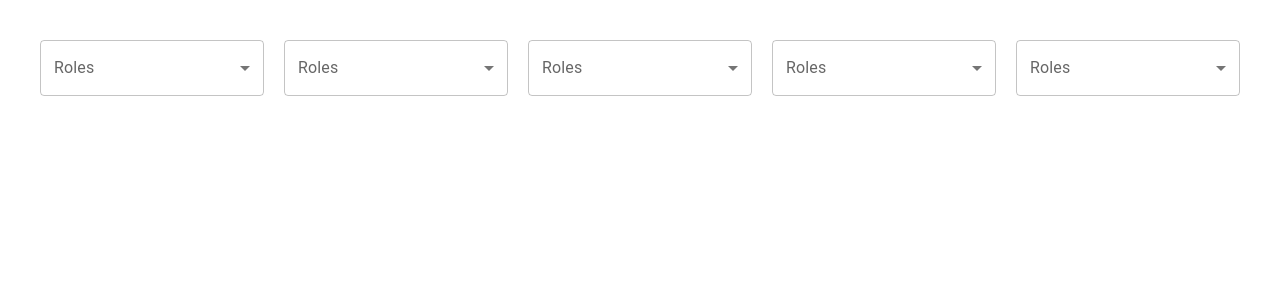
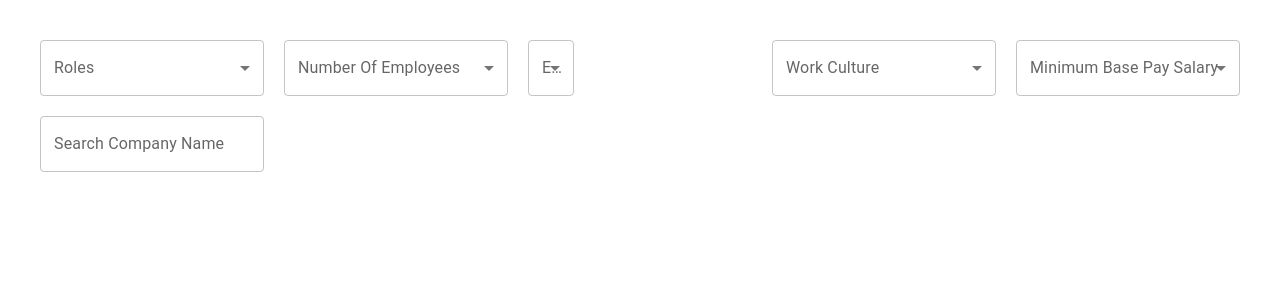
Before and after one commit to DarkM4tt/SkillSync, a React (Vite) app: page / in a window 1280 px wide. Shown: the top 300 px of the page. Built offline with nearby package versions, Linux system fonts and the light colour scheme.

Commit message:
Added constants folder(filter options) and designed inputs

```diff
--- a/src/App.jsx
+++ b/src/App.jsx
@@ -1,17 +1,20 @@
 import { useState } from "react";
+import {
+  experienceOptions,
+  minSalaryOptions,
+  noOfEmployeesOptions,
+  roleOptions,
+  workCultureOptions,
+} from "./constants/options";
 import MultiSelect from "./components/MultiSelect";
 import "./App.css";
-
-const roleOptions = [
-  "Frontend",
-  "Backend",
-  "Full Stack",
-  "IOS",
-  "Flutter",
-  "React Native",
-  "Android",
-  "Swift",
-];
+import {
+  FormControl,
+  InputLabel,
+  MenuItem,
+  Select,
+  TextField,
+} from "@mui/material";
 
 function App() {
   const [roles, setRoles] = useState([]);
@@ -43,30 +46,7 @@ function App() {
   return (
     <div className="container">
       <div className="inputs">
-        <MultiSelect
-          label="Roles"
-          options={roleOptions}
-          value={roles}
-          onChange={handleRoleChange}
-        />
-        <MultiSelect
-          label="Roles"
-          options={roleOptions}
-          value={roles}
-          onChange={handleRoleChange}
-        />
-        <MultiSelect
-          label="Roles"
-          options={roleOptions}
-          value={roles}
-          onChange={handleRoleChange}
-        />
-        <MultiSelect
-          label="Roles"
-          options={roleOptions}
-          value={roles}
-          onChange={handleRoleChange}
-        />
+        <div className="input-item">
           <MultiSelect
             label="Roles"
             options={roleOptions}
@@ -74,6 +54,58 @@ function App() {
             onChange={handleRoleChange}
           />
         </div>
+        <div className="input-item">
+          <MultiSelect
+            label="Number Of Employees"
+            options={noOfEmployeesOptions}
+            value={noOfEmployees}
+            onChange={handleEmployeeChange}
+          />
+        </div>
+        <div className="input-item">
+          <FormControl className="select">
+            <InputLabel id="demo-simple-select-label">Experience</InputLabel>
+            <Select
+              labelId="demo-simple-select-label"
+              id="demo-simple-select"
+              value={experience}
+              label="Experience"
+              onChange={handleExperienceChange}
+            >
+              {experienceOptions.map((val, idx) => (
+                <MenuItem value={val} key={idx}>
+                  {val}
+                </MenuItem>
+              ))}
+            </Select>
+          </FormControl>
+        </div>
+        <div className="input-item">
+          <MultiSelect
+            label="Work Culture"
+            options={workCultureOptions}
+            value={workCulture}
+            onChange={handleWorkCultureChange}
+          />
+        </div>
+        <div className="input-item">
+          <MultiSelect
+            label="Minimum Base Pay Salary"
+            options={minSalaryOptions}
+            value={minSalary}
+            onChange={handleMinSalaryChange}
+          />
+        </div>
+        <div className="input-item">
+          <TextField
+            id="outlined-basic"
+            label="Search Company Name"
+            variant="outlined"
+            value={companyName}
+            onChange={handleCompanyNameChange}
+          />
+        </div>
+      </div>
       <div className="jobs">{/* Jobs */}</div>
     </div>
   );
--- /dev/null
+++ b/src/constants/options.js
@@ -0,0 +1,35 @@
+export const roleOptions = [
+  "Frontend",
+  "Backend",
+  "Full Stack",
+  "IOS",
+  "Flutter",
+  "React Native",
+  "Android",
+  "Swift",
+];
+
+export const noOfEmployeesOptions = [
+  "1-10",
+  "11-20",
+  "21-50",
+  "51-100",
+  "101-200",
+  "201-500",
+  "500+",
+];
+
+export const experienceOptions = [1, 2, 3, 4, 5, 6, 7, 8, 9, 10];
+
+export const workCultureOptions = ["Hybrid", "Remote", "In-office"];
+
+export const minSalaryOptions = [
+  "0 L",
+  "10 L",
+  "20 L",
+  "30 L",
+  "40 L",
+  "50 L",
+  "60 L",
+  "70 L",
+];
```
Lines whose indentation alone changed are shown as unchanged.
